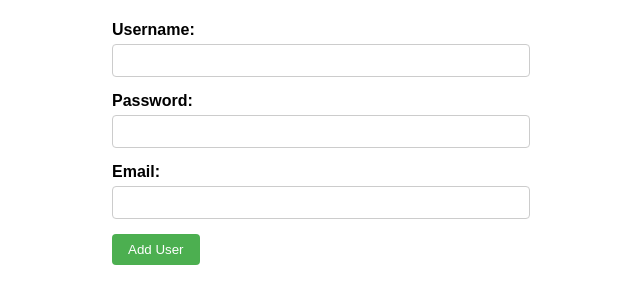
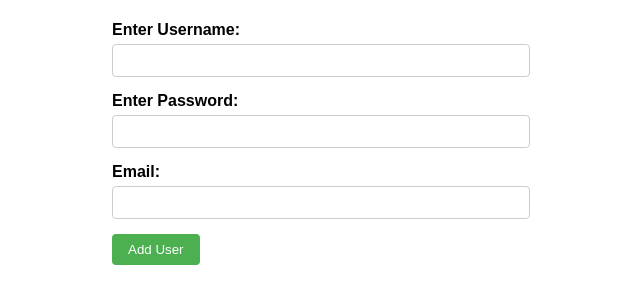
Before and after one commit to ratnajeet00/add_user.github.io, a plain HTML site: page index.html in a window 1280 px wide. Shown: the part 87-390 px from the top of the page, without its empty margins (328-968 px from the left). Drawn offline with Linux system fonts and the light colour scheme.

Commit message:
Update index.html

```diff
--- a/index.html
+++ b/index.html
@@ -58,11 +58,11 @@
   <div class="container">
     <h1>Add User</h1>
     <div class="form-group">
-      <label for="username">Username:</label>
+      <label for="username">Enter Username:</label>
       <input type="text" id="username" required>
     </div>
     <div class="form-group">
-      <label for="password">Password:</label>
+      <label for="password">Enter Password:</label>
       <input type="password" id="password" required>
     </div>
     <div class="form-group">
```
